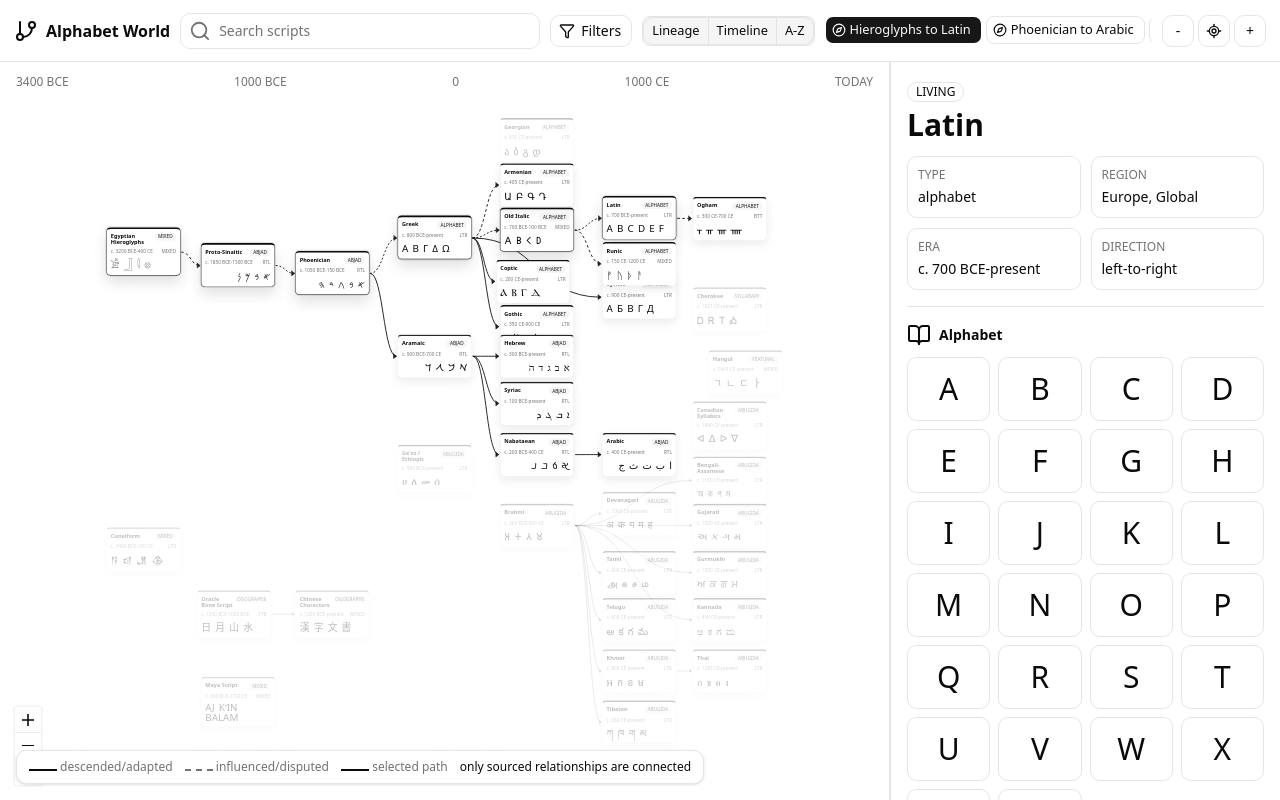
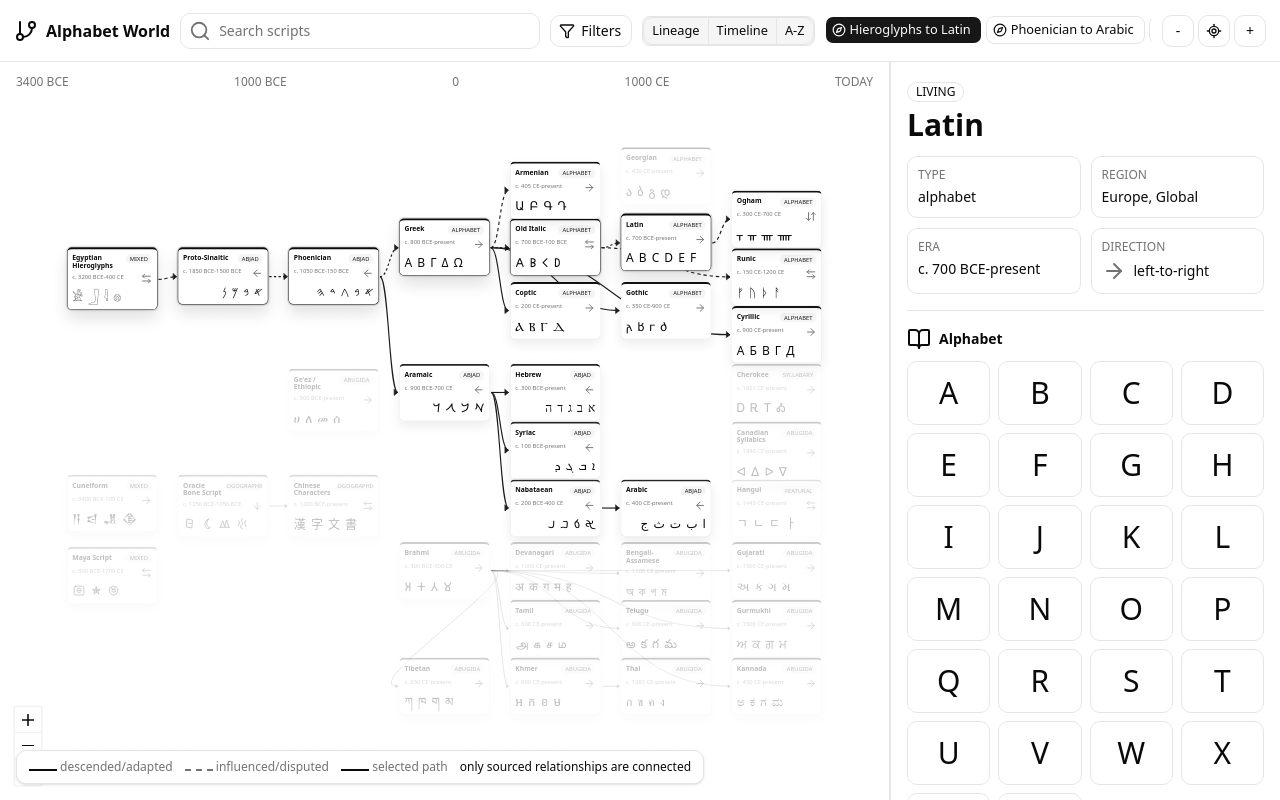
Before and after one commit to sichengchen/world-of-scripts, a React (Vite) app: page / in a window 1280 px wide. Built offline with nearby package versions, Linux system fonts and the light colour scheme.

Commit message:
feat: improve script assets and graph layout

```diff
--- a/src/App.tsx
+++ b/src/App.tsx
@@ -11,6 +11,10 @@ import {
 } from '@xyflow/react'
 import {
   ArrowRight,
+  ArrowDown,
+  ArrowDownUp,
+  ArrowLeft,
+  ArrowLeftRight,
   BookOpen,
   Compass,
   Filter,
@@ -109,6 +113,7 @@ function AlphabetWorld() {
           script.status,
           ...script.region,
           ...script.sampleGlyphs,
+          ...(script.visualGlyphs?.map((glyph) => glyph.label) ?? []),
         ]
           .filter(Boolean)
           .join(' ')
@@ -432,10 +437,14 @@ function ScriptGraphNode({ data }: { data: ScriptNodeData }) {
       </div>
       <div className="mt-2 flex justify-between gap-2 text-xs font-medium text-muted-foreground">
         <span>{formatDate(script)}</span>
-        <span>{script.direction?.toUpperCase()}</span>
+        <DirectionIcon direction={script.direction} />
       </div>
       <div className="node-glyphs" dir={script.direction === 'rtl' ? 'rtl' : 'ltr'}>
-        {script.sampleGlyphs.slice(0, 6).join(' ')}
+        {script.visualGlyphs ? (
+          <SvgGlyphStrip glyphs={script.visualGlyphs.slice(0, 4)} />
+        ) : (
+          script.sampleGlyphs.slice(0, 6).join(' ')
+        )}
       </div>
     </article>
   )
@@ -492,7 +501,13 @@ function Inspector({
         <MetadataItem label="Type" value={script.type} />
         <MetadataItem label="Region" value={script.region.join(', ')} />
         <MetadataItem label="Era" value={formatDate(script)} />
-        <MetadataItem label="Direction" value={directionLabel(script.direction)} />
+        <div className="rounded-lg border bg-background p-2.5">
+          <dt className="text-xs font-medium uppercase text-muted-foreground">Direction</dt>
+          <dd className="mt-1 flex items-center gap-2 text-sm font-medium text-foreground">
+            <DirectionIcon direction={script.direction} />
+            {directionLabel(script.direction)}
+          </dd>
+        </div>
       </dl>
 
       <Separator />
@@ -502,6 +517,16 @@ function Inspector({
           <BookOpen />
           <h2 className="text-sm font-semibold">{script.type === 'alphabet' || script.type === 'abjad' ? 'Alphabet' : 'Representative signs'}</h2>
         </div>
+        {script.visualGlyphs ? (
+          <div className="grid grid-cols-2 gap-2">
+            {script.visualGlyphs.map((glyph) => (
+              <div className="grid min-h-28 place-items-center gap-2 rounded-lg border bg-background px-3 py-3 text-center" key={glyph.label}>
+                <SvgGlyph glyph={glyph} className="h-14 w-14" />
+                <small className="text-xs font-medium text-muted-foreground">{glyph.label}</small>
+              </div>
+            ))}
+          </div>
+        ) : (
           <div className="grid grid-cols-4 gap-2 max-[820px]:grid-cols-5" dir={script.direction === 'rtl' ? 'rtl' : 'ltr'}>
             {characterRows.slice(0, 26).map((row, index) => (
               <div
@@ -517,6 +542,12 @@ function Inspector({
               </div>
             ))}
           </div>
+        )}
+        {script.visualGlyphs && (
+          <p className="mt-2 text-xs text-muted-foreground">
+            SVG glyph assets are shown for this script because plain Unicode/text samples are incomplete or misleading.
+          </p>
+        )}
       </section>
 
       <Separator />
@@ -566,12 +597,68 @@ function Inspector({
   )
 }
 
+function SvgGlyphStrip({ glyphs }: { glyphs: NonNullable<ScriptNode['visualGlyphs']> }) {
+  return (
+    <div className="flex items-center gap-2">
+      {glyphs.map((glyph) => (
+        <SvgGlyph className="h-7 w-7" glyph={glyph} key={glyph.label} />
+      ))}
+    </div>
+  )
+}
+
+function SvgGlyph({
+  className,
+  glyph,
+}: {
+  className?: string
+  glyph: NonNullable<ScriptNode['visualGlyphs']>[number]
+}) {
+  return (
+    <svg
+      aria-label={`${glyph.label}; source: ${glyph.sourceLabel}`}
+      className={className}
+      fill="none"
+      role="img"
+      stroke="currentColor"
+      strokeLinecap="round"
+      strokeLinejoin="round"
+      strokeWidth="3.5"
+      viewBox={glyph.viewBox}
+    >
+      {glyph.paths.map((path) => (
+        <path d={path} key={path} />
+      ))}
+    </svg>
+  )
+}
+
 function MetadataItem({ label, value }: { label: string; value: string }) {
   return (
     <div className="rounded-lg border bg-background p-2.5">
       <dt className="text-xs font-medium uppercase text-muted-foreground">{label}</dt>
       <dd className="mt-1 text-sm font-medium text-foreground">{value}</dd>
     </div>
+  )
+}
+
+function DirectionIcon({ direction }: { direction?: ScriptNode['direction'] }) {
+  const label = directionLabel(direction)
+  const Icon =
+    direction === 'rtl'
+      ? ArrowLeft
+      : direction === 'ttb'
+        ? ArrowDown
+        : direction === 'btt'
+          ? ArrowDownUp
+          : direction === 'mixed'
+            ? ArrowLeftRight
+            : ArrowRight
+
+  return (
+    <span aria-label={label} className="inline-flex items-center text-muted-foreground" title={label}>
+      <Icon />
+    </span>
   )
 }
 
--- a/src/data/scripts.ts
+++ b/src/data/scripts.ts
@@ -22,6 +22,13 @@ export type ScriptNode = {
   direction?: 'ltr' | 'rtl' | 'ttb' | 'btt' | 'mixed'
   unicodeBlock?: string[]
   sampleGlyphs: string[]
+  visualGlyphs?: Array<{
+    label: string
+    sourceLabel: string
+    sourceUrl: string
+    viewBox: string
+    paths: string[]
+  }>
   characterRows?: Array<{
     glyph: string
     label?: string
@@ -705,11 +712,41 @@ export const scripts: ScriptNode[] = [
     endYear: -1050,
     direction: 'ttb',
     sampleGlyphs: ['日', '月', '山', '水'],
+    visualGlyphs: [
+      {
+        label: 'sun / day',
+        sourceLabel: 'Oracle bone script reference',
+        sourceUrl: 'https://en.wikipedia.org/wiki/Oracle_bone_script',
+        viewBox: '0 0 64 64',
+        paths: ['M20 10 L45 15 L42 52 L18 48 Z', 'M25 29 L39 31'],
+      },
+      {
+        label: 'moon',
+        sourceLabel: 'Oracle bone script reference',
+        sourceUrl: 'https://en.wikipedia.org/wiki/Oracle_bone_script',
+        viewBox: '0 0 64 64',
+        paths: ['M40 9 C24 15 18 30 24 46 C28 55 39 58 47 50 C36 49 29 40 30 29 C31 20 35 14 40 9 Z'],
+      },
+      {
+        label: 'mountain',
+        sourceLabel: 'Oracle bone script reference',
+        sourceUrl: 'https://en.wikipedia.org/wiki/Oracle_bone_script',
+        viewBox: '0 0 64 64',
+        paths: ['M13 48 L24 18 L33 47 L42 14 L53 48', 'M10 49 L56 49'],
+      },
+      {
+        label: 'water',
+        sourceLabel: 'Oracle bone script reference',
+        sourceUrl: 'https://en.wikipedia.org/wiki/Oracle_bone_script',
+        viewBox: '0 0 64 64',
+        paths: ['M33 8 C24 20 43 28 30 39 C24 44 25 52 35 57', 'M18 18 C22 25 22 34 15 42', 'M49 18 C44 27 44 35 52 44'],
+      },
+    ],
     summary:
       'The earliest widely attested stage of Chinese writing, ancestral to later Chinese characters. It belongs to a separate logographic lineage.',
     sources: [
       { label: 'Wikipedia', url: 'https://en.wikipedia.org/wiki/Oracle_bone_script' },
-      { label: 'Unicode', url: 'https://www.unicode.org/charts/' },
+      { label: 'World Writing Systems', url: 'https://www.worldswritingsystems.org/' },
     ],
   },
   {
@@ -759,6 +796,29 @@ export const scripts: ScriptNode[] = [
     endYear: 1700,
     direction: 'mixed',
     sampleGlyphs: ['AJ', 'KʼIN', 'BALAM'],
+    visualGlyphs: [
+      {
+        label: 'ajaw-style sign',
+        sourceLabel: 'Maya script reference',
+        sourceUrl: 'https://en.wikipedia.org/wiki/Maya_script',
+        viewBox: '0 0 64 64',
+        paths: ['M16 11 H48 Q55 11 55 18 V46 Q55 53 48 53 H16 Q9 53 9 46 V18 Q9 11 16 11 Z', 'M22 24 Q32 15 42 24', 'M23 38 Q32 45 41 38', 'M23 31 H41'],
+      },
+      {
+        label: 'kʼin sun sign',
+        sourceLabel: 'Maya script reference',
+        sourceUrl: 'https://en.wikipedia.org/wiki/Maya_script',
+        viewBox: '0 0 64 64',
+        paths: ['M32 14 L37 26 L50 26 L40 34 L44 48 L32 40 L20 48 L24 34 L14 26 L27 26 Z', 'M32 24 V40', 'M24 32 H40'],
+      },
+      {
+        label: 'balam-style sign',
+        sourceLabel: 'Maya script reference',
+        sourceUrl: 'https://en.wikipedia.org/wiki/Maya_script',
+        viewBox: '0 0 64 64',
+        paths: ['M14 19 Q27 6 43 14 Q55 20 51 35 Q48 50 33 54 Q19 52 13 39 Q8 28 14 19 Z', 'M23 28 H42', 'M24 37 Q33 43 42 36', 'M22 20 L30 26 L38 19'],
+      },
+    ],
     summary:
       'A logosyllabic Mesoamerican writing system. It is included as a separate world writing tradition rather than an alphabetic descendant.',
     sources: [
--- a/src/graph.ts
+++ b/src/graph.ts
@@ -23,60 +23,68 @@ const typeColors: Record<ScriptNode['type'], string> = {
 }
 
 const lineagePositions: Record<string, { x: number; y: number }> = {
-  'egyptian-hieroglyphs': { x: 20, y: 120 },
-  'proto-sinaitic': { x: 260, y: 160 },
-  phoenician: { x: 500, y: 180 },
-  greek: { x: 760, y: 90 },
-  'old-italic': { x: 1020, y: 70 },
-  latin: { x: 1280, y: 40 },
-  coptic: { x: 1010, y: 200 },
-  gothic: { x: 1020, y: 315 },
-  cyrillic: { x: 1280, y: 240 },
-  aramaic: { x: 760, y: 390 },
-  hebrew: { x: 1020, y: 390 },
-  syriac: { x: 1020, y: 510 },
-  nabataean: { x: 1020, y: 640 },
-  arabic: { x: 1280, y: 640 },
-  brahmi: { x: 1020, y: 820 },
-  devanagari: { x: 1280, y: 790 },
-  'bengali-assamese': { x: 1510, y: 700 },
-  gujarati: { x: 1510, y: 820 },
-  gurmukhi: { x: 1510, y: 940 },
-  tamil: { x: 1280, y: 940 },
-  kannada: { x: 1510, y: 1060 },
-  telugu: { x: 1280, y: 1060 },
-  khmer: { x: 1280, y: 1190 },
-  thai: { x: 1510, y: 1190 },
-  tibetan: { x: 1280, y: 1320 },
-  geez: { x: 760, y: 670 },
-  armenian: { x: 1020, y: -45 },
-  georgian: { x: 1020, y: -160 },
-  runic: { x: 1280, y: 155 },
-  ogham: { x: 1510, y: 40 },
-  hangul: { x: 1550, y: 430 },
-  'oracle-bone': { x: 250, y: 1040 },
-  chinese: { x: 500, y: 1040 },
-  cuneiform: { x: 20, y: 880 },
-  maya: { x: 260, y: 1260 },
-  cherokee: { x: 1510, y: 270 },
-  'canadian-aboriginal': { x: 1510, y: 560 },
+  'egyptian-hieroglyphs': { x: 20, y: 180 },
+  'proto-sinaitic': { x: 250, y: 180 },
+  phoenician: { x: 480, y: 180 },
+  greek: { x: 710, y: 120 },
+  armenian: { x: 940, y: 0 },
+  'old-italic': { x: 940, y: 120 },
+  latin: { x: 1170, y: 110 },
+  ogham: { x: 1400, y: 60 },
+  runic: { x: 1400, y: 180 },
+  coptic: { x: 940, y: 250 },
+  gothic: { x: 1170, y: 250 },
+  cyrillic: { x: 1400, y: 300 },
+  aramaic: { x: 710, y: 420 },
+  hebrew: { x: 940, y: 420 },
+  syriac: { x: 940, y: 540 },
+  nabataean: { x: 940, y: 660 },
+  arabic: { x: 1170, y: 660 },
+  geez: { x: 480, y: 430 },
+  brahmi: { x: 710, y: 790 },
+  devanagari: { x: 940, y: 790 },
+  'bengali-assamese': { x: 1170, y: 790 },
+  gujarati: { x: 1400, y: 790 },
+  gurmukhi: { x: 1400, y: 910 },
+  tamil: { x: 940, y: 910 },
+  telugu: { x: 1170, y: 910 },
+  kannada: { x: 1400, y: 1030 },
+  khmer: { x: 940, y: 1030 },
+  thai: { x: 1170, y: 1030 },
+  tibetan: { x: 710, y: 1030 },
+  georgian: { x: 1170, y: -30 },
+  cherokee: { x: 1400, y: 420 },
+  'canadian-aboriginal': { x: 1400, y: 540 },
+  hangul: { x: 1400, y: 660 },
+  cuneiform: { x: 20, y: 650 },
+  'oracle-bone': { x: 250, y: 650 },
+  chinese: { x: 480, y: 650 },
+  maya: { x: 20, y: 800 },
 }
 
-function getTimelinePosition(script: ScriptNode, index: number) {
-  const year = script.startYear ?? 0
-  const x = ((year + 3400) / 5300) * 1680
-  const familyOffset =
-    script.type === 'abugida'
-      ? 780
-      : script.type === 'logographic'
-        ? 1040
-        : script.type === 'mixed'
-          ? 1160
-          : script.type === 'syllabary' || script.type === 'featural'
-            ? 500
-            : 120
+const timelinePositions = buildTimelinePositions()
 
-  return { x, y: familyOffset + (index % 4) * 115 }
+function buildTimelinePositions() {
+  const sorted = [...scripts].sort((a, b) => (a.startYear ?? 0) - (b.startYear ?? 0))
+  const laneLastX: number[] = []
+  const positions: Record<string, { x: number; y: number }> = {}
+  const nodeWidth = 188
+  const gap = 24
+
+  for (const script of sorted) {
+    const year = script.startYear ?? 0
+    const x = Math.round(((year + 3400) / 5300) * 1560)
+    let lane = laneLastX.findIndex((lastX) => x - lastX >= nodeWidth + gap)
+
+    if (lane === -1) {
+      lane = laneLastX.length
+    }
+
+    laneLastX[lane] = x
+    positions[script.id] = { x, y: lane * 130 }
+  }
+
+  return positions
 }
 
 function getAzPosition(script: ScriptNode, index: number) {
@@ -86,7 +94,7 @@ function getAzPosition(script: ScriptNode, index: number) {
 }
 
 function getPosition(script: ScriptNode, viewMode: ViewMode, index: number) {
-  if (viewMode === 'timeline') return getTimelinePosition(script, index)
+  if (viewMode === 'timeline') return timelinePositions[script.id]
   if (viewMode === 'az') return getAzPosition(script, index)
   return lineagePositions[script.id] ?? { x: index * 240, y: 0 }
 }
```
Also changed, not shown: scripts/validate-content.ts (+45 -0 lines), src/data/validate.ts (+9 -0 lines). Lines whose indentation alone changed are shown as unchanged.
